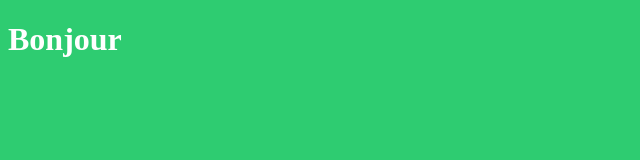
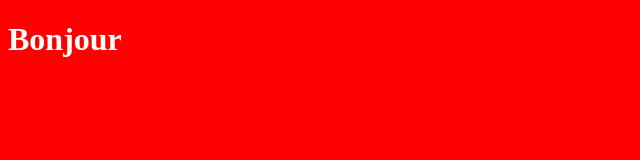
Before and after one commit to asmadallaji/hello, a plain HTML site: page index.html in a window 1280 px wide. Shown: the whole page, without its empty margins (0-640 px from the left). Drawn offline with Linux system fonts and the light colour scheme.

Commit message:
put a red background

```diff
--- a/index.html
+++ b/index.html
@@ -5,7 +5,7 @@
 <meta charset="utf-8">
 <style type="text/css">
 body{
-background-color:#2ecc71;
+background-color:red;
 color:white;
 }
 </style>
```
